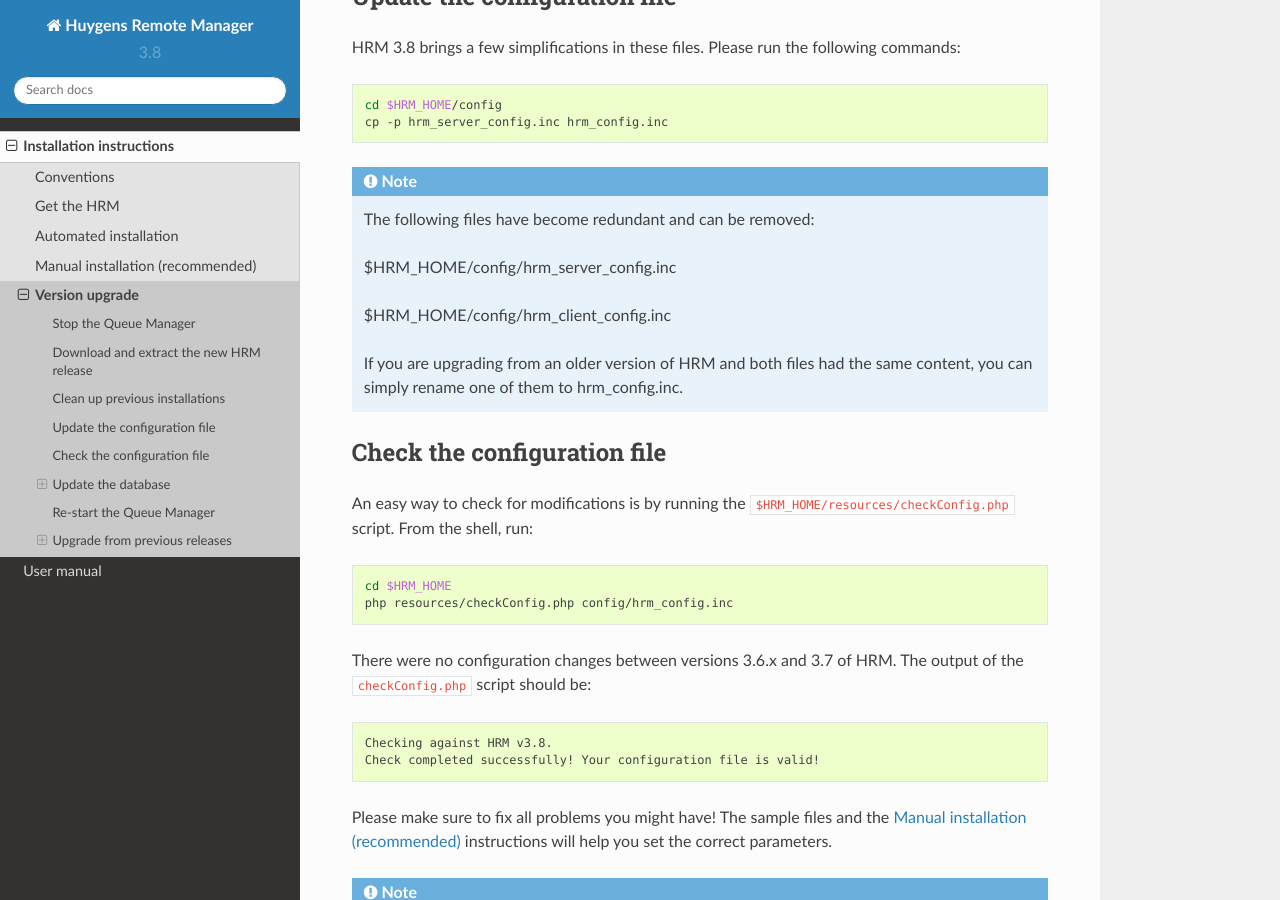
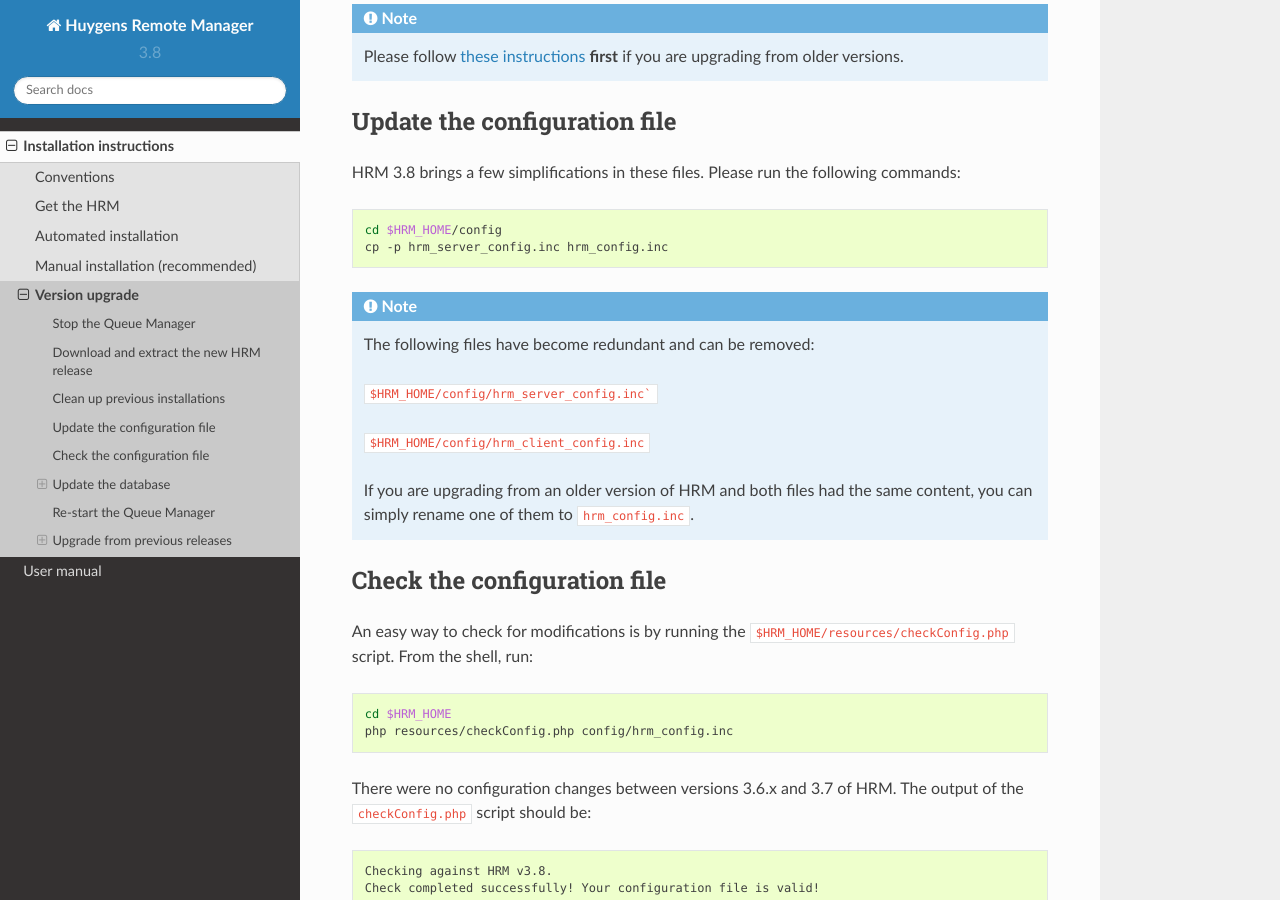
Before and after one commit to aarpon/hrm_docs, a Sphinx documentation site: the page built from docs/admin/upgrade.rst, in a window 1280 px wide and 900 px high, scrolled down 1926 px. Built offline with Sphinx 7.4.7 and the Read the Docs theme 2.0.0, drawn with Linux system fonts in a browser that asks for light colours; some of the changed text lies outside the part shown.

````diff
--- a/docs/admin/upgrade.rst
+++ b/docs/admin/upgrade.rst
@@ -86,11 +90,11 @@ commands:
 
 .. note:: The following files have become redundant and can be removed:
 
-   $HRM_HOME/config/hrm_server_config.inc
+   ``$HRM_HOME/config/hrm_server_config.inc```
 
-   $HRM_HOME/config/hrm_client_config.inc
+   ``$HRM_HOME/config/hrm_client_config.inc``
 
-   If you are upgrading from an older version of HRM and both files had the same content, you can simply rename one of them to hrm_config.inc.
+   If you are upgrading from an older version of HRM and both files had the same content, you can simply rename one of them to ``hrm_config.inc``.
 
 Check the configuration file
 ============================
````
Also changed, not shown: other parts of docs/admin/upgrade.rst (+4 -0 lines).
